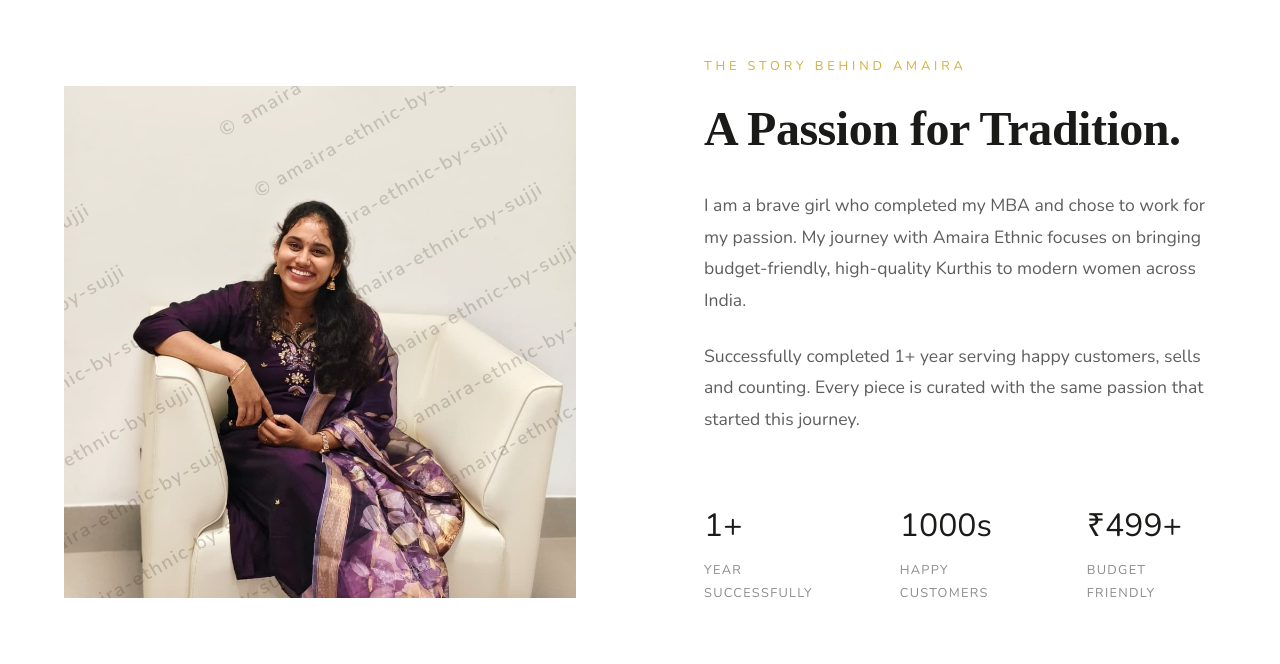
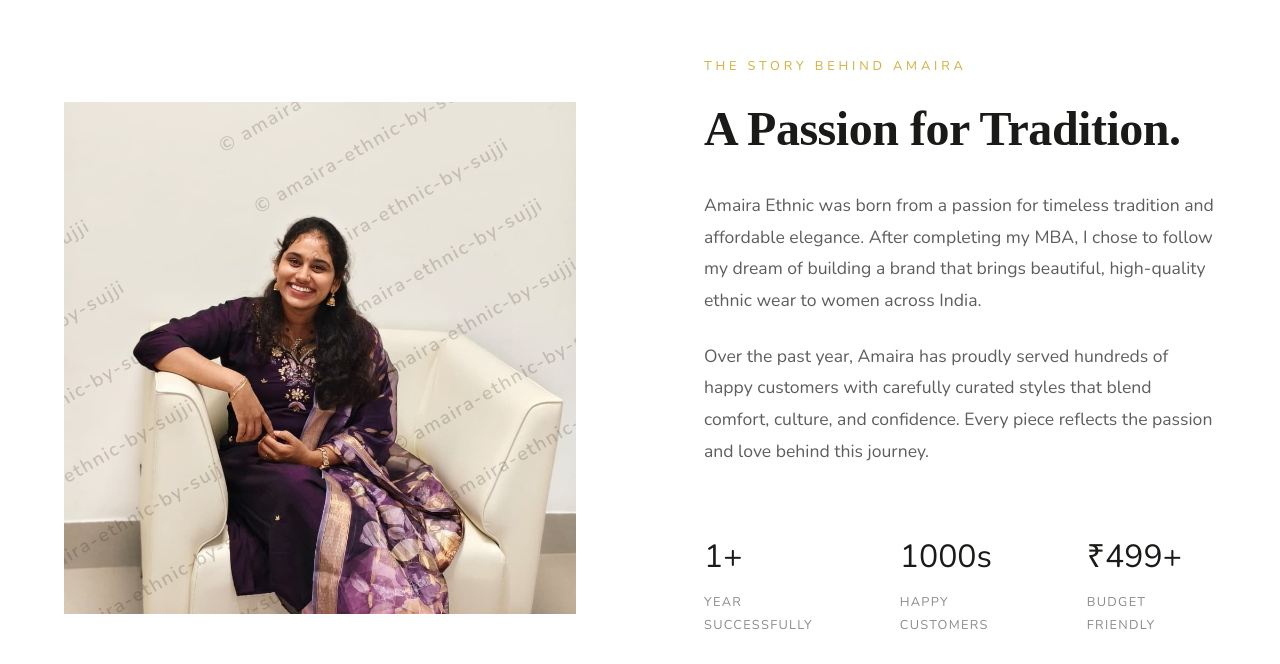
Before and after one commit to varunkumar06011/Amaira-Ethnic-By-sujji-, a React (Vite) app: page / in a window 1280 px wide. Shown: the part 1705-2369 px from the top of the page. Built offline with nearby package versions, Linux system fonts and the light colour scheme.

Commit message:
Updated brand story and hero button text

```diff
--- a/src/components/BrandStory.jsx
+++ b/src/components/BrandStory.jsx
@@ -45,14 +45,14 @@
             <span className={styles.tagline}>THE STORY BEHIND AMAIRA</span>
             <h2>A Passion for Tradition.</h2>
             <p>
-              I am a brave girl who completed my MBA and chose to work for my passion.
-              My journey with Amaira Ethnic focuses on bringing budget-friendly,
-              high-quality Kurthis to modern women across India.
+              Amaira Ethnic was born from a passion for timeless tradition and affordable elegance.
+              After completing my MBA, I chose to follow my dream of building a brand that brings
+              beautiful, high-quality ethnic wear to women across India.
             </p>
             <p>
-              Successfully completed 1+ year serving happy customers,
-              sells and counting. Every piece is curated with the same passion
-              that started this journey.
+              Over the past year, Amaira has proudly served hundreds of happy customers with
+              carefully curated styles that blend comfort, culture, and confidence.
+              Every piece reflects the passion and love behind this journey.
             </p>
             <div className={styles.stats}>
               <div className={styles.stat}>
--- a/src/components/Hero.jsx
+++ b/src/components/Hero.jsx
@@ -32,7 +32,7 @@
                   <h1>Looks <mark>luxurious</mark>. Feels effortless. Costs less.</h1>
                   <p>BUDGET FRIENDLY ELEGANCE FOR MODERN WOMEN.</p>
                 </div>
-                <Link to="/shop" className={styles.shopBtn}>SHOP THE COLLECTION</Link>
+                <Link to="/shop" className={styles.shopBtn}>EXPLORE THE COLLECTION</Link>
               </motion.div>
             </div>
           </div>
```
